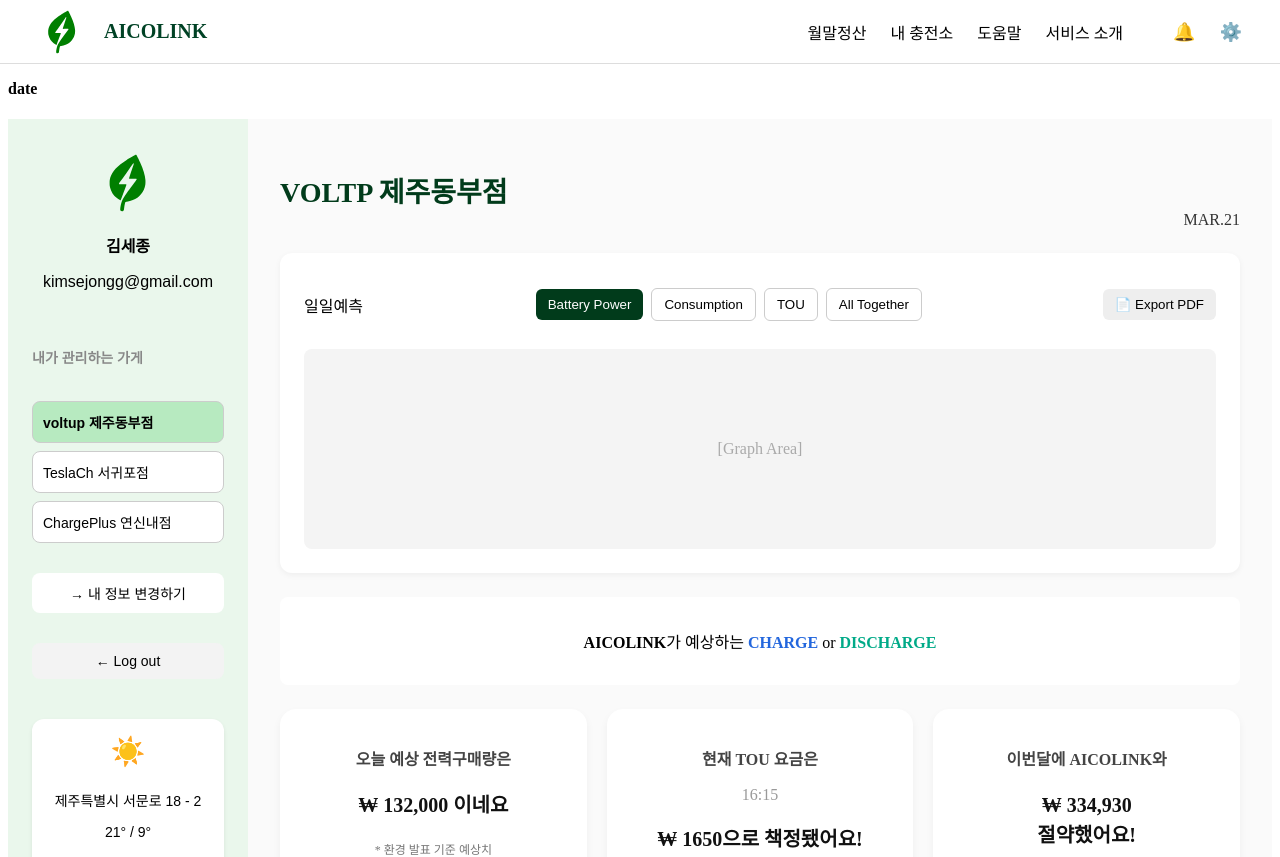
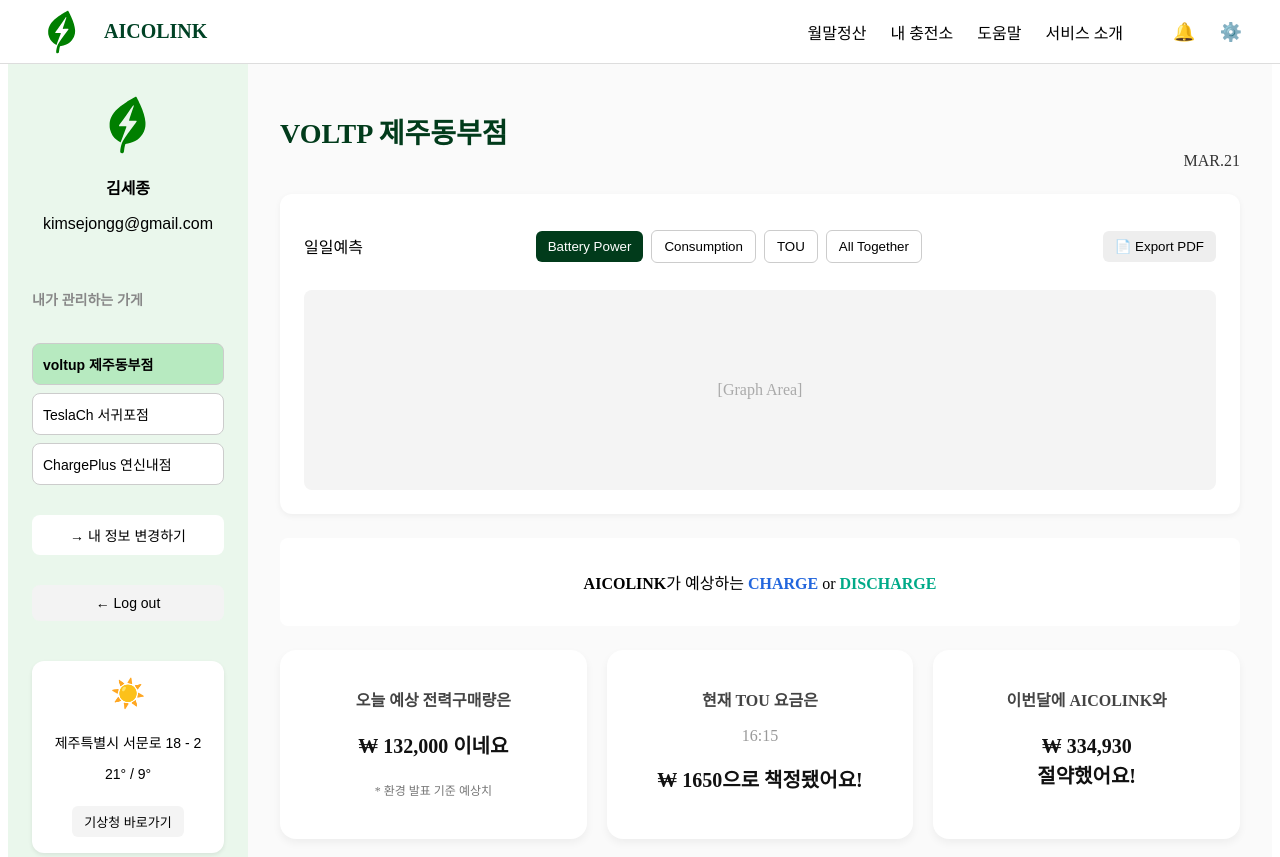
Before and after one commit to Capstone-whiteday/frontend-aicolink, a React (Vite) app: page / in a window 1280 px wide. Shown: the top 857 px of the page. Built offline with nearby package versions, Linux system fonts and the light colour scheme.

Commit message:
before get rid of ChartTitle.jsx

```diff
--- a/src/Components/ChartTitle.jsx
+++ b/src/Components/ChartTitle.jsx
@@ -1,10 +1,10 @@
 const ChartTitle =()=>{
     const charger_name="tmpName"
-    const date="date_tmp"
+    const date="undefined"
     return(
         <>
-            <h1 padding="50px"> charger_name</h1>
-            <h4>date</h4>
+            <h1 padding="50px"></h1>
+            <h4>tmp</h4>
         </>
     );
 }
```
